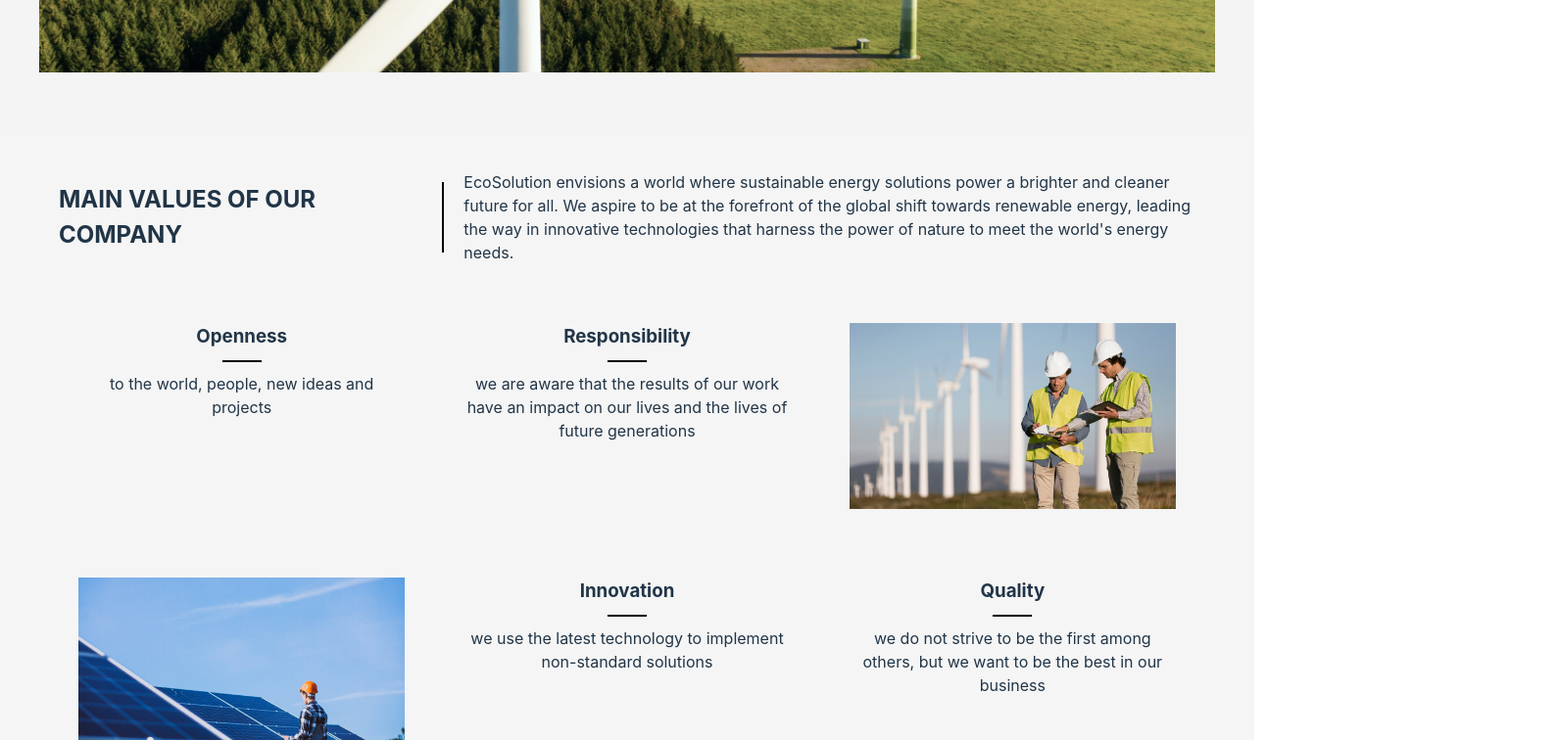
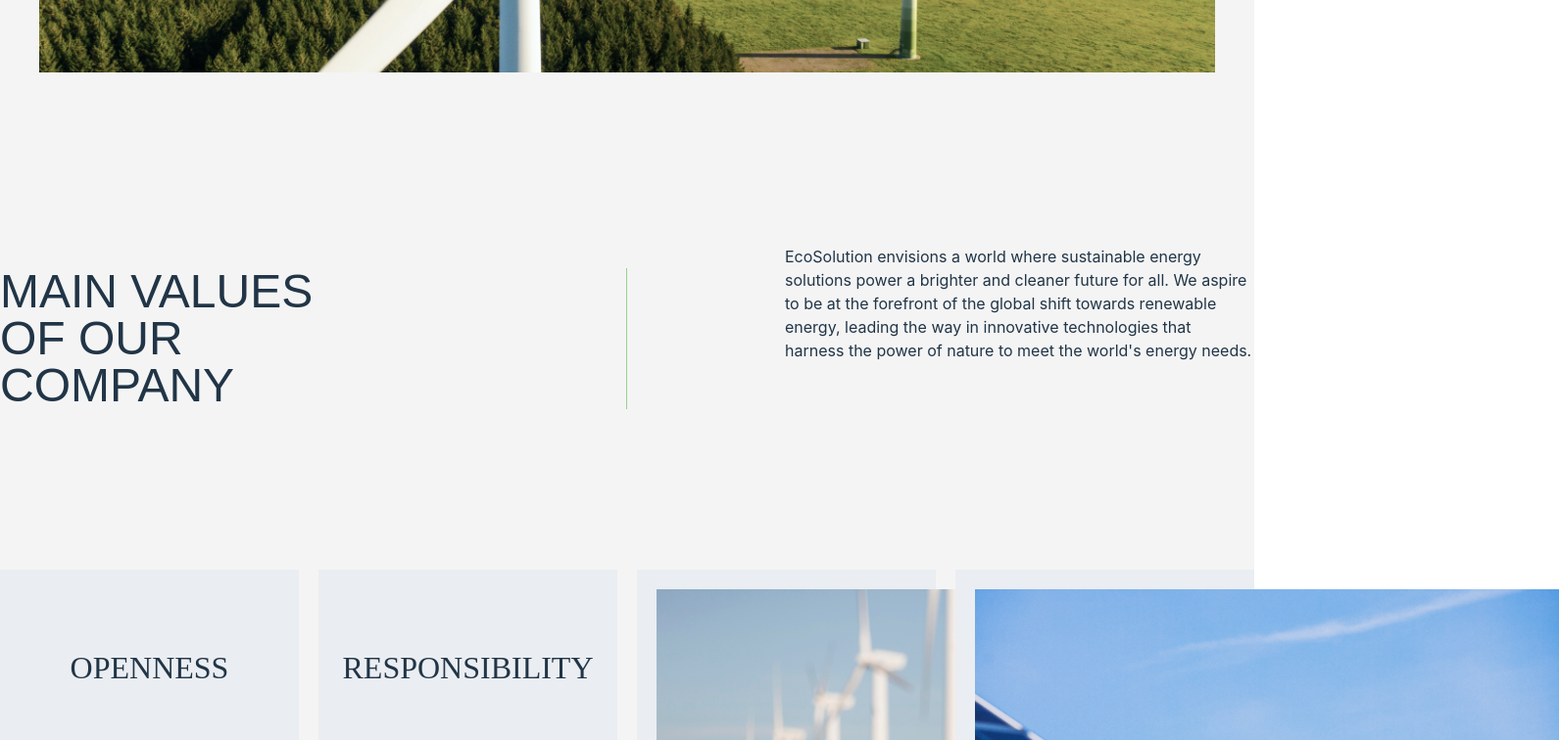
Before and after one commit to Tane4ka170/SoftRyzen-Ecosolution-Landing-Page, a React (Vite) app: page / in a window 1280 px wide. Shown: the part 1000-1756 px from the top of the page at 98% size, 1591 px wide, since content can reach past the window. Built offline with nearby package versions, Linux system fonts and the light colour scheme.

Commit message:
Changes in About styled

```diff
--- a/src/components/About/About.styled.js
+++ b/src/components/About/About.styled.js
@@ -1,58 +1,66 @@
 import styled from "styled-components";
 
 export const ValuesSection = styled.div`
-  padding: 40px 20px;
-  max-width: 1200px;
-  margin: 0 auto;
+  min-width: 320px;
+  margin-left: auto;
+  margin-right: auto;
+  padding-top: 60px;
+  padding-bottom: 60px;
+  background-color: #f4f4f4;
+  @media screen and (min-width: 767px) {
+    padding-top: 80px;
+  }
+  @media screen and (min-width: 1280px) {
+    padding-top: 100px;
+  }
 `;
 
 export const HeaderWrapper = styled.div`
-  display: flex;
-  align-items: center;
-  margin-bottom: 40px;
+  width: 100%;
+  margin-bottom: 36px;
 
-  @media (max-width: 768px) {
-    flex-direction: column;
-    text-align: center;
+  @media screen and (min-width: 767px) {
+    display: flex;
+    justify-content: flex-start;
+    margin-bottom: 75px;
+  }
+  @media screen and (min-width: 1280px) {
+    margin-bottom: 124px;
   }
 `;
 
 export const Header = styled.h2`
-  flex: 1;
-  font-size: 24px;
-  position: relative;
-  margin: 0;
+  display: block;
 
-  &::after {
-    content: "";
-    width: 2px;
-    height: 100%;
-    background-color: #000;
-    position: absolute;
-    top: 0;
-    right: -20px;
-
-    @media (max-width: 768px) {
-      width: 100%;
-      height: 2px;
-      top: auto;
-      right: auto;
-      left: 0;
-      bottom: -10px;
-    }
+  font-weight: 400;
+  line-height: 1;
+  text-transform: uppercase;
+  font-family: "Oswald", sans-serif;
+  font-size: 28px;
+  @media screen and (max-width: 767px) {
+    padding-right: 97px;
+    margin-bottom: 32px;
+    max-width: 440px;
+  }
+  @media screen and (min-width: 767px) {
+    padding-right: 82px;
+    width: 50%;
+    border-right: 1px solid #97d28b;
+    font-size: 36px;
+  }
+  @media screen and (min-width: 1280px) {
+    font-size: 48px;
+    padding-right: 254px;
   }
 `;
 
 export const Description = styled.p`
-  flex: 2;
-  margin: 0;
-  padding-left: 40px;
-  font-size: 16px;
-  line-height: 1.5;
-
-  @media (max-width: 768px) {
-    padding-left: 0;
-    margin-top: 20px;
+  @media screen and (min-width: 767px) {
+    width: 50%;
+    padding-left: 11px;
+  }
+  @media screen and (min-width: 1280px) {
+    padding-left: 161px;
   }
 `;
 
@@ -66,34 +74,37 @@ export const ValuesGrid = styled.div`
   }
 
   div {
-    background-color: #f5f5f5;
+    background-color: #eaedf1;
     padding: 20px;
     text-align: center;
     position: relative;
 
     h3 {
-      margin: 0 0 10px;
-      position: relative;
-
-      &::after {
-        content: "";
-        display: block;
-        width: 40px;
-        height: 2px;
-        background-color: #000;
-        margin: 10px auto;
+      margin-bottom: 12px;
+      padding-bottom: 33px;
+      font-family: Oswald;
+      font-size: 16px;
+      font-weight: 400;
+      line-height: 1.5;
+      text-transform: uppercase;
+      border-bottom: 1px solid #97d28b;
+      @media screen and (min-width: 767px) {
+        padding-bottom: 51px;
+        font-size: 18px;
+      }
+      @media screen and (min-width: 1280px) {
+        margin-bottom: 24px;
+        padding-top: 24px;
+        padding-bottom: 94px;
+        font-size: 32px;
       }
     }
 
     p {
-      margin: 0;
-    }
-
-    img {
-      max-width: 100%;
-      height: auto;
-      display: block;
-      margin: 0 auto 10px;
+      font-size: 14px;
+      @media screen and (min-width: 1280px) {
+        font-size: 16px;
+      }
     }
 
     @media (max-width: 768px) {
```
